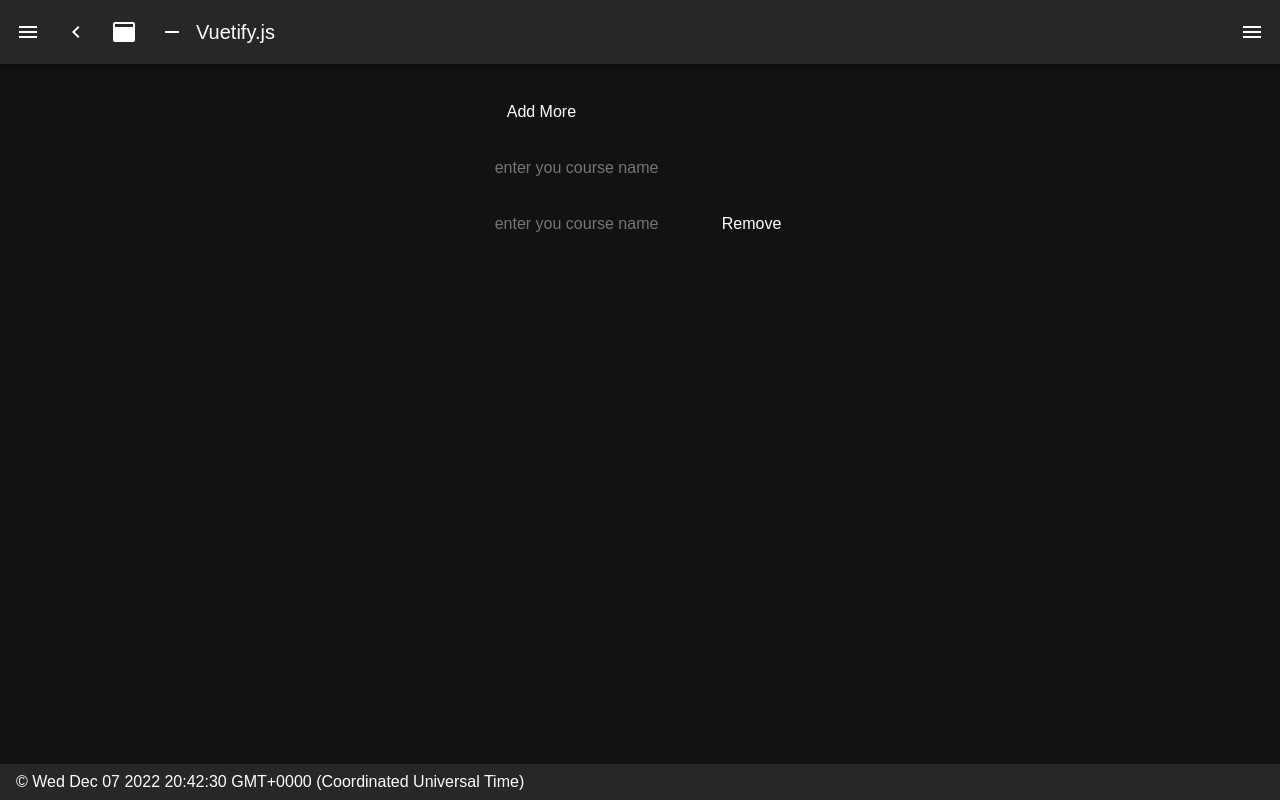
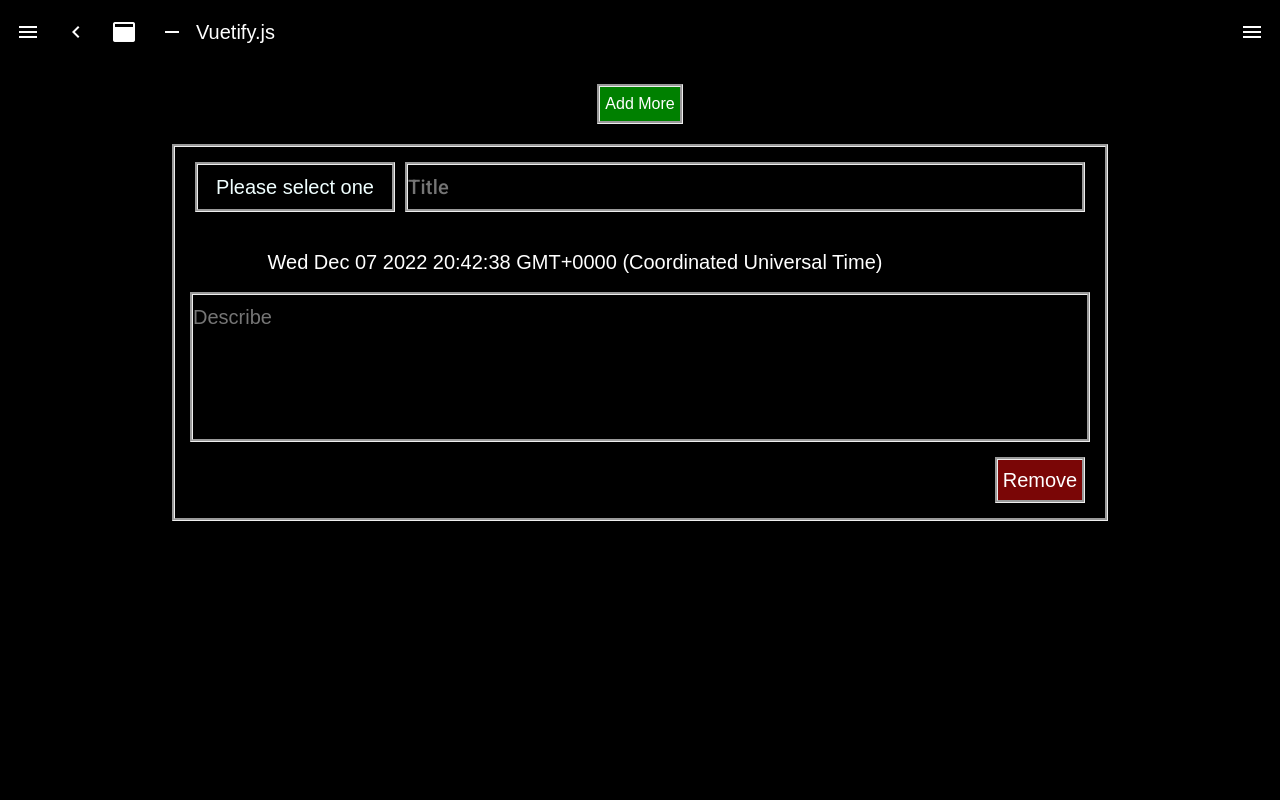
Before and after one commit to youvakadji/projet, a Nuxt app in the folder todo_list/: page /inspire in a window 1280 px wide. Both pictures are taken after a click on the button "Add More". Built offline with nearby package versions, Linux system fonts and the light colour scheme.

Commit message:
save localstrorage

```diff
--- a/todo_list/assets/css/main.css
+++ b/todo_list/assets/css/main.css
@@ -3,10 +3,10 @@
 	padding: 0;
 	box-sizing: border-box;
 	font-family: 'Fira sans', sans-serif;
+	background-color: #000;
 }
 
 body {
-	background-color: rgb(38, 35, 54);
 	color: #FFF;
 }
 
@@ -116,3 +116,17 @@ main .tasks .task button.delete {
 .tasks .task.is-complete .content {
 	text-decoration: line-through;
 }
+
+.div {
+	display: flex;
+	flex-direction: column;
+}
+
+span {
+	font-size: 10px;
+}
+
+.content {
+	font-size: 20px;
+	text-align: center;
+}
--- a/todo_list/components/task.vue
+++ b/todo_list/components/task.vue
@@ -1,6 +1,10 @@
 <template>
     <div :class="`task ${task.done ? 'is-complete' : ''}`">
-        <div class="content">{{ task.content  }}</div>
+        <div class="div">
+            <span>&copy; {{ new Date() }}</span>
+            <div class="content">{{ task.content  }}</div>
+        </div>
+
         <div class="buttons">
             <button @click="toggleDone">{{ task.done ? 'Undo' : 'Done' }}</button>
             <button @click="removeTask" class="delete">Delete</button>
--- a/todo_list/layouts/default.vue
+++ b/todo_list/layouts/default.vue
@@ -62,7 +62,7 @@
         <Nuxt />
       </v-container>
     </v-main>
-    <v-navigation-drawer
+    <!-- <v-navigation-drawer
       v-model="rightDrawer"
       :right="right"
       temporary
@@ -78,13 +78,12 @@
           <v-list-item-title>Switch drawer (click me)</v-list-item-title>
         </v-list-item>
       </v-list>
-    </v-navigation-drawer>
-    <v-footer
-      :absolute="!fixed"
+    </v-navigation-drawer> -->
+    <!-- <v-footer
       app
     >
       <span>&copy; {{ new Date() }}</span>
-    </v-footer>
+    </v-footer> -->
   </v-app>
 </template>
 
--- a/todo_list/pages/inspire.vue
+++ b/todo_list/pages/inspire.vue
@@ -1,25 +1,41 @@
 <template>
   <div class="hello">
     <h1>{{ msg }}</h1>
-    <div class="w-full mt-4 p-10">
+    <div class="add">
       <button
         type="button"
-        class="flex justify-start ml-2 rounded-md border px-3 py-2 bg-pink-600 text-white"
+        class="addM"
         @click="addMore()"
       >
         Add More
       </button>
-      <div v-for="(value, index) in values" :key="index">
-        <div class="flex justify-start ml-2 mt-4">
-          <input
-            v-model="value.value"
-            placeholder="enter you course name"
-            class="w-full py-2 border border-indigo-500 rounded"
-          />
+      <div v-for="value in values" :key="value" >
+        <div  class="content">
+          <div>
+            <div class="top">
+              <select class="select" v-model="value.value3" style="color: azure;" >
+                <option disabled value="">Please select one</option>
+              </select>
+              <input
+              v-model="value.title"
+              placeholder="Title"
+              class="title"
+              style="color: azure;"
+              />
+            </div>
+            <div style="width: 100vh;">{{ new Date() }}</div>
+            <input
+              v-model="value.describe"
+              placeholder="Describe"
+              class="describe"
+              style="color: azure;"
+            />
+          </div>
+
           <button
             type="button"
-            class="ml-2 rounded-md border px-3 py-2 bg-red-600 text-white"
-            @click="remove(index)"
+            class="remove"
+            @click="remove(value)"
             v-show="index != 0"
           >
             Remove
@@ -38,36 +54,36 @@ export default {
   },
   data() {
     return {
-      values: [
-        {
-          value: [],
-        },
-      ],
+      values: localStorage.getItem("task") ? JSON.parse(localStorage.getItem('task')): [] ,
+          title: '',
+          describe: '',
+          value3: '',
+
+
     };
   },
-  mounted() {
-        if (localStorage.getItem('todolist')) {
-          this.value = JSON.parse(localStorage.getItem('todolist'))
+  watch: {
+        values(newValue) {
+            var parsed = JSON.stringify(newValue)
+            localStorage.setItem("task", parsed)
+            newValue = JSON.parse(localStorage.getItem('task'))
+        }
+    },
 
-        }
-      },
-
-    watch: {
-      value(newValue){
-        newValue = [{value: newValue}]
-        var parsed = JSON.stringify(newValue)
-        localStorage.setItem('todolist', parsed)
-        },
-      },
   methods: {
     addMore() {
       this.values.push({
-        value: '',
+        title: this.title,describe:this.describe,value3:this.value3,
       });
+      // localStorage.setItem('task', JSON.stringify(this.values));
+      // console.log(this.values);
     },
     remove(index) {
-      this.values.splice(index, 1);
+      this.values.splice(this.values.indexOf(index), 1);
+      // localStorage.setItem('task', JSON.stringify(this.values));
+      // console.log(this.values);
     },
+
   },
 
 
@@ -90,4 +106,70 @@ li {
 a {
   color: #42b983;
 }
+
+.add {
+  text-align: center;
+}
+.addM {
+  padding: 5px;
+  border: groove;
+  background-color: green;
+}
+.addM:hover {
+  width:200px;
+    height:40px;
+    border-radius:40px;
+    background-color:rgb(33, 192, 33);
+    color: white;
+}
+
+.content {
+  text-align: center;
+  border: groove;
+  margin-top: 20px ;
+}
+.title{
+  margin-left: 10px;
+  border: groove;
+  height: 50px;
+  width: 680px;
+}
+.describe{
+  border: groove;
+  height: 150px;
+  width: 900px;
+  margin-top: 20px;
+  margin: 15px;
+  padding-bottom: 100px;
+}
+
+.select {
+  border: groove;
+  height: 50px;
+  width: 200px;
+  text-align: center;
+}
+
+.top {
+  padding-bottom: 35px ;
+  padding-top: 15px;
+}
+.remove {
+  border: groove;
+  padding: 5px;
+  background-color: rgb(122, 6, 6);
+  margin-left: 800px;
+  margin-bottom: 15px;
+}
+
+.remove:hover  {
+  width:200px;
+    height:40px;
+    border-radius:40px;
+    background-color:red;
+    color: white;
+    margin-left: 700px;
+    margin-bottom: 20px;
+}
+
 </style>
--- a/todo_list/store/index.js
+++ b/todo_list/store/index.js
@@ -1,7 +1,7 @@
-var local = JSON.parse(localStorage.getItem('tasks') || '[]')
+// var local = JSON.parse(localStorage.getItem('tasks') || '[]')
 
 export const state = () => ({
-	tasks: local
+	tasks: JSON.parse(localStorage.getItem('tasks') || '[]')
 })
 
 export const mutations = {
```
Also changed, not shown: todo_list/pages/index.vue (line endings or trailing spaces).
